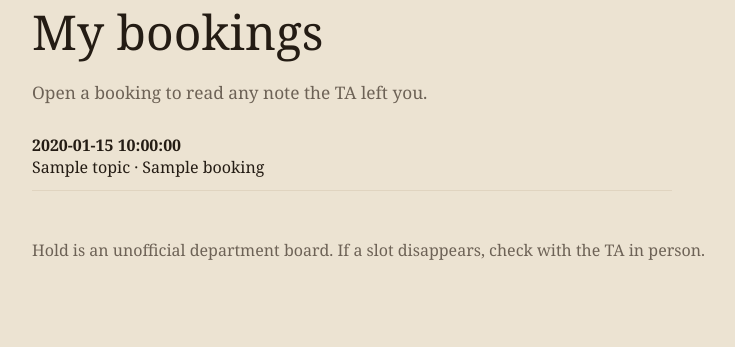
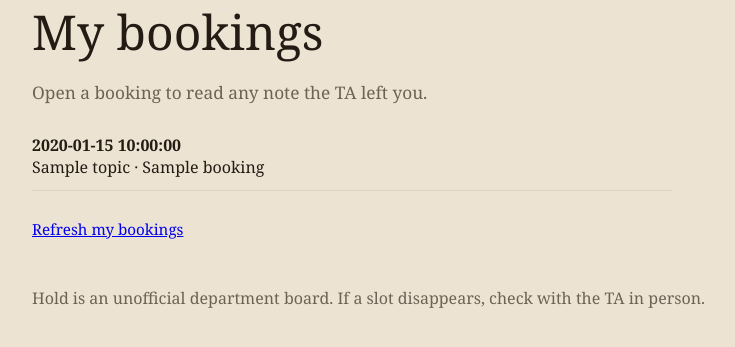
Before and after one commit to BaldwinCole/CPEG470-Case-Study-3, a Flask app: template templates/mine.html in a window 1280 px wide. Shown: the part 110-457 px from the top of the page, without its empty margins (138-873 px from the left). Run offline with Flask 3, Linux system fonts and the light colour scheme; data comes from the database, SQL or seed files in the repository; the template is opened without the code that fills it: most values are stand-ins (such as "Sample title", 1, 10 or a date in 2020).

Commit message:
Add refresh link for bookings in mine.html

```diff
--- a/templates/mine.html
+++ b/templates/mine.html
@@ -18,5 +18,8 @@
       {% endfor %}
     </ul>
   {% endif %}
+  <p class="help">
+    <a href="{{ url_for('mine') }}">Refresh my bookings</a>
+  </p>
 </section>
 {% endblock %}
```
